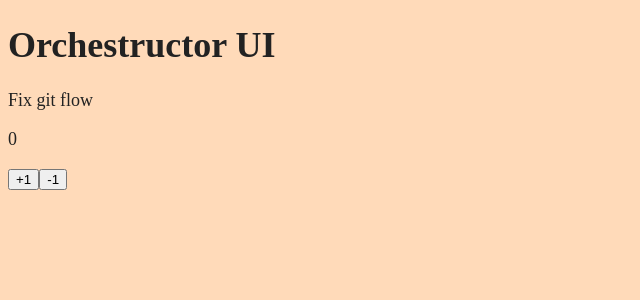
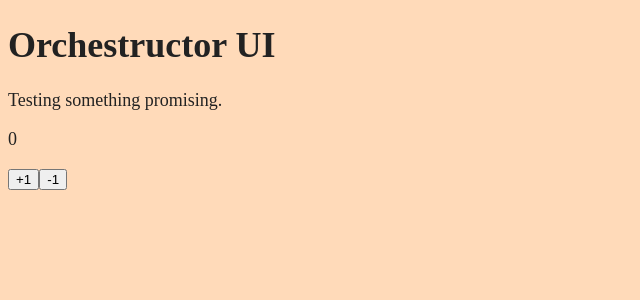
Before and after one commit to iamfotx/orchestructor-ui, a React app: page / in a window 1280 px wide. Shown: the top 300 px of the page, without its empty margins (0-640 px from the left). Built offline with nearby package versions, Linux system fonts and the light colour scheme.

Commit message:
Feature A (#20)

```diff
--- a/src/header.tsx
+++ b/src/header.tsx
@@ -2,7 +2,7 @@ export function Header(): JSX.Element {
   return (
     <>
       <h1>Orchestructor UI</h1>
-      <p>Fix git flow</p>
+      <p>Testing something promising.</p>
     </>
   );
 }
```
